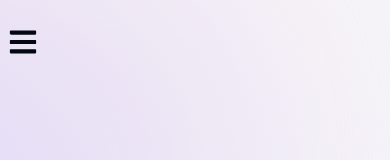
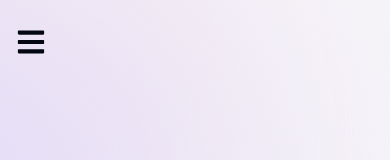
Before and after one commit to Abdelbasset10/my-portfolio, a Next.js app: page / in a window 390 px wide. Shown: the top 160 px of the page. Built offline with nearby package versions, Linux system fonts and the light colour scheme.

Commit message:
add contact redirec

```diff
--- a/components/hero/Hero.tsx
+++ b/components/hero/Hero.tsx
@@ -52,7 +52,7 @@ const Hero = () => {
                     <a href="/pdf/CV.pdf" download>
                         <button className='bg-black text-white hover:bg-white hover:text-black cursor-pointer w-36  py-2 rounded-[8px]' >Download CV</button>
                     </a>
-                    <a href="#hero">
+                    <a href="#contact">
                         <button className='bg-white text-black hover:bg-black hover:text-white w-36  py-2 rounded-[8px]' >
                             Contact Me
                         </button>
--- a/components/navbar/Navbar.tsx
+++ b/components/navbar/Navbar.tsx
@@ -6,7 +6,7 @@ import MobileNav from './MobileNav'
 
 const Navbar = () => {
   return (
-    <nav className='pt-4 px-2 sm:px-4 md:px-8 h-[8vh]  items-center flex justify-between' >
+    <nav className='pt-4 px-4 md:px-8 h-[8vh]  items-center flex justify-between' >
             <div className='flex-1 hidden md:flex items-center justify-center' >
                 <div className='w-fit bg-white rounded-[8px] py-2 md:flex items-center justify-center gap-3 px-4' >
                     <div className='px-2 py-1 rounded-xl hover hover:bg-slate-200 cursor-pointer' >
```
